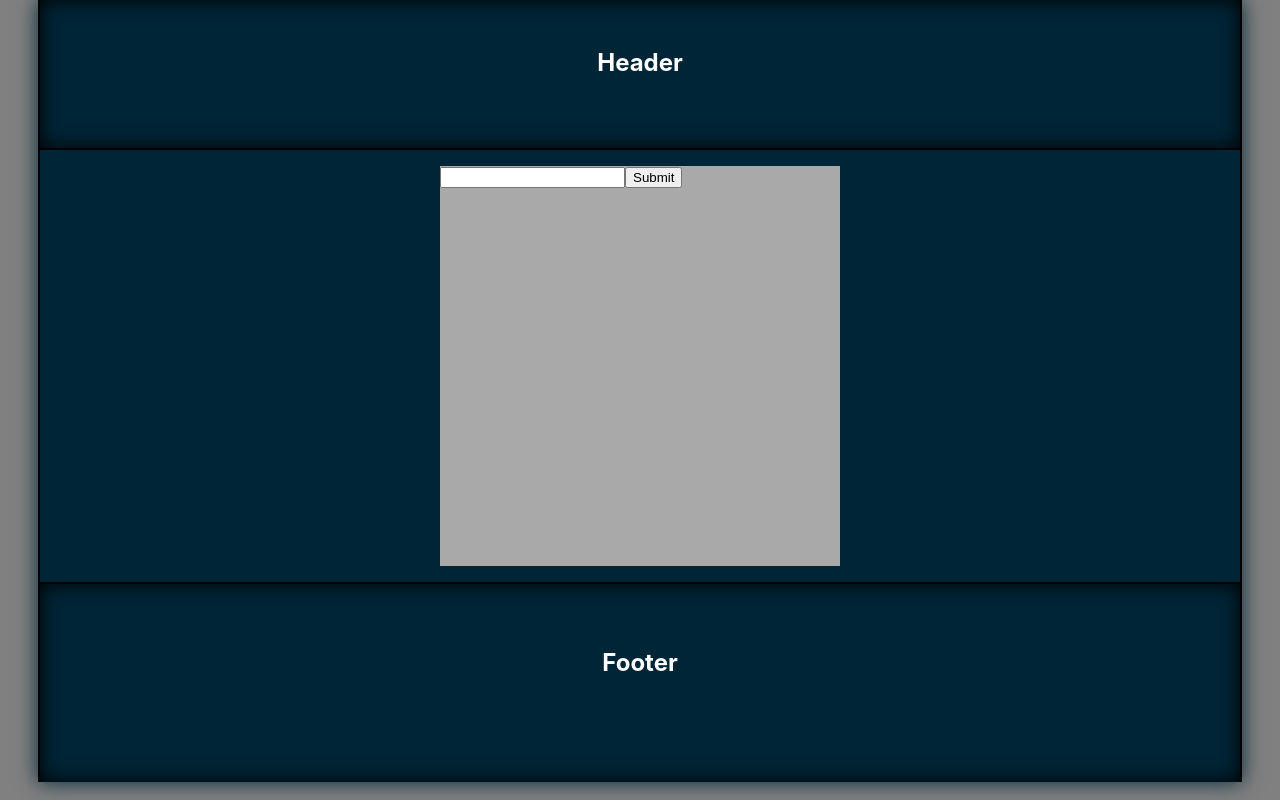
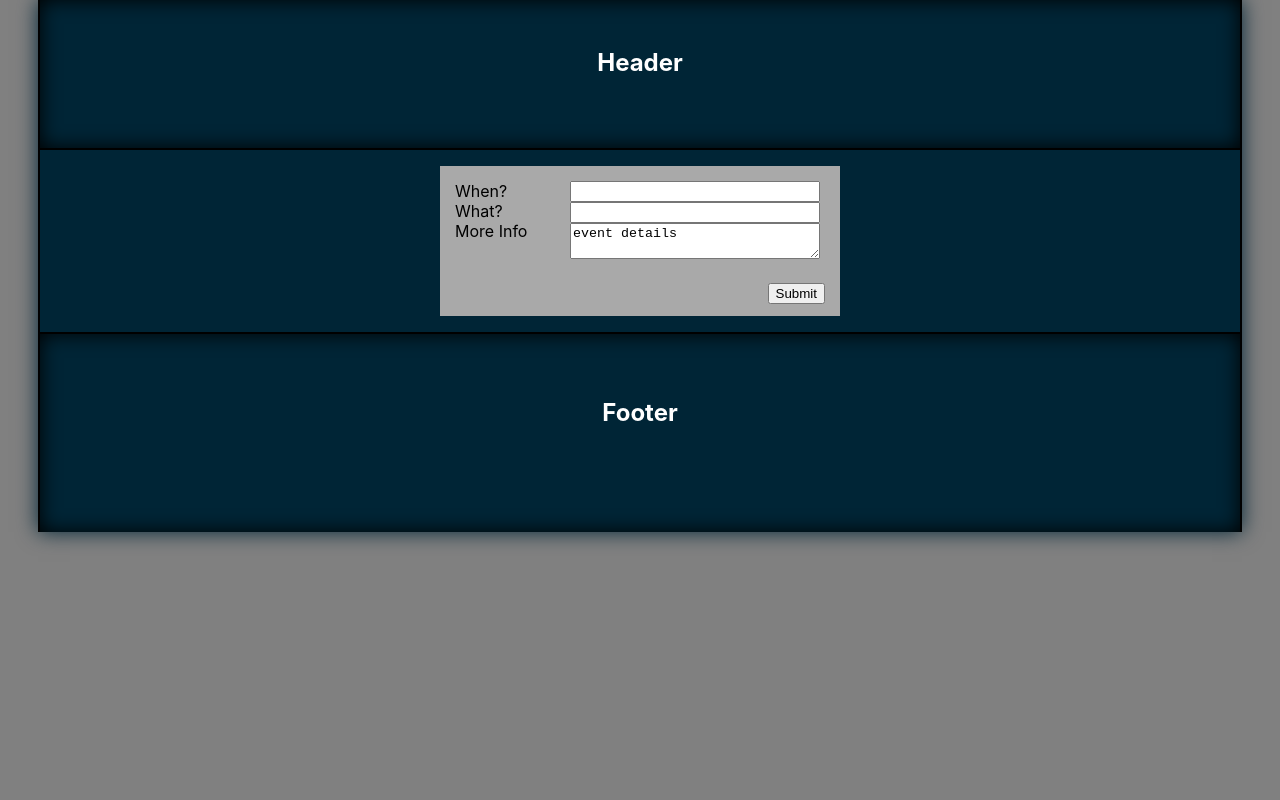
Before and after one commit to Syvex/EventPlanner, a React (Create React App) app: page / in a window 1280 px wide. Both pictures are taken after a click on the button "Create an Event!". Built offline with nearby package versions, Linux system fonts and the light colour scheme.

Commit message:
now it's somewhat functional

```diff
--- a/src/components/Content/EventDisplay/index.jsx
+++ b/src/components/Content/EventDisplay/index.jsx
@@ -20,7 +20,10 @@ const EventDisplay = ({when, what, attendance, moreInfo}) => {
                     <div className="event-display-wrapper">
                         <span>{when}</span>
                         <span>{what}</span>
-                        <span>{attendance}</span>
+                        <div>
+                            <input type="checkbox" id="attendance" name="attendance" />
+                            <label>Attending</label>
+                        </div>
                         <button onClick={toggleEventDetails} className="moreInfo">more Info</button>
                     </div>
                 )
--- a/src/components/CreateEvent/CreateEventModal/index.css
+++ b/src/components/CreateEvent/CreateEventModal/index.css
@@ -1,8 +1,34 @@
 .modal {
     position: sticky;
-    height: 400px;
+    display: flex;
+    flex-direction: column;
+    height: 150px;
     width: 400px;
     background-color: darkgrey;
     margin-top: 1rem;
     margin-bottom: -4rem;
+    padding: 15px;
+    box-sizing: border-box;
 }
+
+.input-wrapper {
+    display: flex;
+}
+
+.label-div {
+    display: flex;
+    flex-direction: column;
+    min-width: 100px;
+}
+
+.input-div {
+    display: flex;
+    flex-direction: column;
+    min-width: 250px;
+    margin-left: 15px;
+}
+
+.modal button {
+    align-self: flex-end;
+    margin-top: 1.5rem;
+}
--- a/src/components/CreateEvent/CreateEventModal/index.jsx
+++ b/src/components/CreateEvent/CreateEventModal/index.jsx
@@ -6,20 +6,34 @@ const CreateEventModal = (props) => {
     const {addEvent} = useContext(EventContext);
 
     const [when, setWhen] = useState();
+    const [what, setWhat] = useState();
+    const [moreInfo, setMoreInfo] = useState();
 
 
     //on submit create and render a new eventdisplay with the userinputs
     const handleSubmit = (e) => {
         e.preventDefault();
-        addEvent({when});
+        props.onToggleModal();
+        addEvent({when, what, moreInfo});
     }
 
     return (
         <div>
             {props.displayModal && (
                 <form className="modal" onSubmit={handleSubmit}>
-                    <input name="when" required type="text" onChange={(e => setWhen(e.target.value))} />
-                    <input type="submit" value="Submit" />
+                    <div className="input-wrapper">
+                        <div className="label-div">
+                            <span>When?</span>
+                            <span>What?</span>
+                            <span>More Info</span>
+                        </div>
+                        <div className="input-div">
+                            <input name="when" required type="text" onChange={(e => setWhen(e.target.value))} />
+                            <input name="when" required type="text" onChange={(e => setWhat(e.target.value))} />
+                            <textarea name="when" defaultValue="event details" type="text" onChange={(e => setMoreInfo(e.target.value))} />
+                        </div>
+                    </div>
+                    <button type="submit">Submit</button>
                 </form>
             )}
         </div>
--- a/src/components/CreateEvent/index.jsx
+++ b/src/components/CreateEvent/index.jsx
@@ -18,6 +18,7 @@ const CreateEvent = () => {
             </Button>
             <CreateEventModal
                 displayModal={displayModal}
+                onToggleModal={onToggleModal}
             />
         </div>
     )
```
